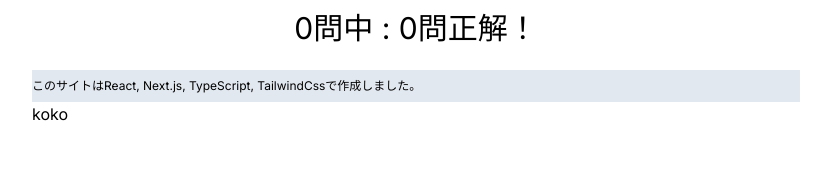
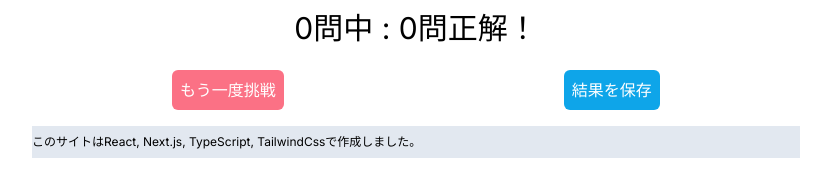
Before and after one commit to Yutassk/poke-api, a Next.js app: page /Result in a window 1280 px wide. Shown: the part 201-377 px from the top of the page, without its empty margins (224-1055 px from the left). Built offline with nearby package versions, Linux system fonts and the light colour scheme; no server answers.

Commit message:
✨ firestoreに結果保存

```diff
--- a/src/app/Result/page.tsx
+++ b/src/app/Result/page.tsx
@@ -4,24 +4,11 @@ import Footer from "../layout/Footer";
 import Header from "../layout/Header";
 import { QuizContext } from "../component/QuizProvider";
 import { ResultRank } from "../component/ResultRank";
-import { db } from "../component/Firebase";
-import { addDoc, collection } from "firebase/firestore";
+import { addResult } from "../component/Firebase";
+import Link from "next/link";
 
 const Result = () => {
   const { score, exam } = useContext(QuizContext);
-
-  const addResult = async () => {
-    try {
-      const docRef = await addDoc(collection(db, "users"), {
-        first: "Yuta",
-        last: "Sasaki",
-        born: 1815,
-      });
-      console.log("Document written with ID:", docRef.id);
-    } catch (e) {
-      console.error("Error adding document:", e);
-    }
-  };
 
   return (
     <div>
@@ -30,8 +17,15 @@ const Result = () => {
       <div className="text-center text-3xl my-6 space-y-4">
         <h2 className="">{`${exam}問中 : ${score}問正解！`} </h2>
       </div>
+      <div className="flex justify-around my-4">
+        <Link href={"/quiz"}>
+          <button className="bg-rose-400 text-white rounded-md p-2">もう一度挑戦</button>
+        </Link>
+        <button className="bg-sky-500 text-white rounded-md p-2" onClick={() => addResult(score, exam)}>
+          結果を保存
+        </button>
+      </div>
       <Footer />
-      <button onClick={addResult}>koko</button>
     </div>
   );
 };
--- a/src/app/component/Firebase.tsx
+++ b/src/app/component/Firebase.tsx
@@ -1,5 +1,5 @@
 import { initializeApp } from "firebase/app";
-import { getFirestore } from "firebase/firestore";
+import { addDoc, collection, getFirestore } from "firebase/firestore";
 
 const firebaseConfig = {
   apiKey: process.env.NEXT_PUBLIC_API_KEY,
@@ -12,3 +12,16 @@ const firebaseConfig = {
 
 export const app = initializeApp(firebaseConfig);
 export const db = getFirestore(app);
+
+// 結果をDBに保存
+export const addResult = async (score: number, exam: number) => {
+  try {
+    const docRef = await addDoc(collection(db, "results"), {
+      score: score,
+      exam: exam,
+    });
+    console.log("Document written with ID:", docRef.id);
+  } catch (e) {
+    console.error("Error adding document:", e);
+  }
+};
--- a/src/app/component/GenerateRandomNum.tsx
+++ b/src/app/component/GenerateRandomNum.tsx
@@ -1,6 +1,5 @@
 "use client";
 import Image from "next/image";
-import Link from "next/link";
 import React, { useContext, useEffect, useState } from "react";
 import { useRouter } from "next/navigation";
 import { QuizContext } from "./QuizProvider";
@@ -39,7 +38,7 @@ const GenerateRandomNum = () => {
     if (exam < 5) {
       generateNextQuiz();
     } else {
-      router.push("../Result");
+      router.push("../");
     }
   };
 
@@ -88,6 +87,7 @@ const GenerateRandomNum = () => {
       setScore(0);
     };
     generateChoicesNum();
+    // eslint-disable-next-line react-hooks/exhaustive-deps
   }, []);
 
   return (
--- a/src/app/component/ResultPage.tsx
+++ /dev/null
@@ -1,21 +0,0 @@
-"use client";
-import React, { useContext } from "react";
-import Footer from "../layout/Footer";
-import Header from "../layout/Header";
-import { QuizContext } from "./QuizProvider";
-
-const Result = () => {
-  const { score, exam } = useContext(QuizContext);
-
-  return (
-    <div>
-      <Header />
-      <h2>結果発表</h2>
-      <h3>今回のクイズの結果は</h3>
-      <h3>{`${exam}問中、${score}問正解！`} </h3>
-      <Footer />
-    </div>
-  );
-};
-
-export default Result;
--- a/src/app/page.tsx
+++ b/src/app/page.tsx
@@ -1,3 +1,4 @@
+import Link from "next/link";
 import GenerateRandomNum from "./component/GenerateRandomNum";
 import Footer from "./layout/Footer";
 import Header from "./layout/Header";
@@ -6,7 +7,10 @@ export default function Home() {
   return (
     <div>
       <Header />
-      <GenerateRandomNum />
+      <h2>TOPぺーじ</h2>
+      <Link href={"/quiz"}>
+        <h3>クイズをはじめる</h3>
+      </Link>
       <Footer />
     </div>
   );
--- /dev/null
+++ b/src/app/quiz/page.tsx
@@ -0,0 +1,13 @@
+import GenerateRandomNum from "../component/GenerateRandomNum";
+import Footer from "../layout/Footer";
+import Header from "../layout/Header";
+
+export default function Home() {
+  return (
+    <div>
+      <Header />
+      <GenerateRandomNum />
+      <Footer />
+    </div>
+  );
+}
```
